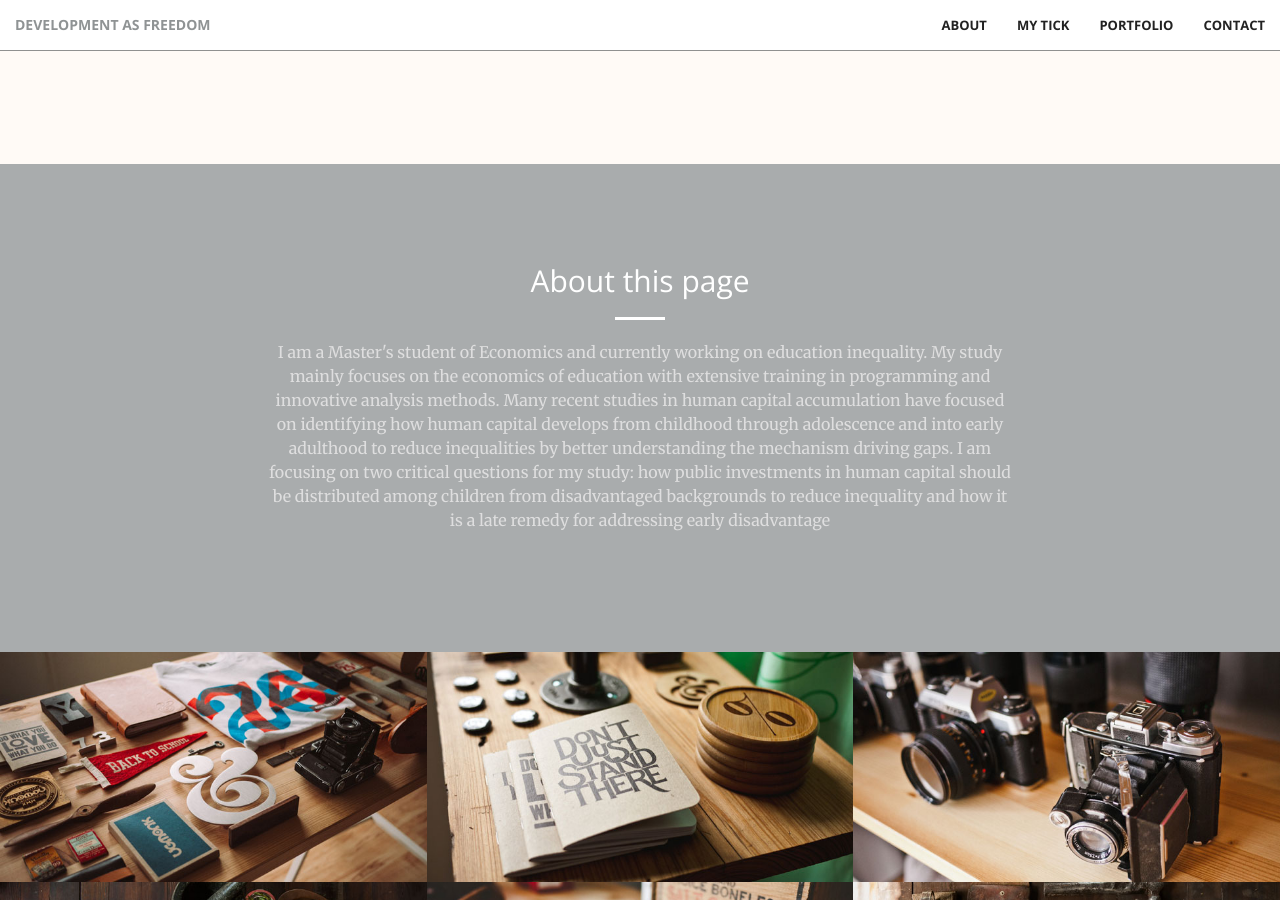
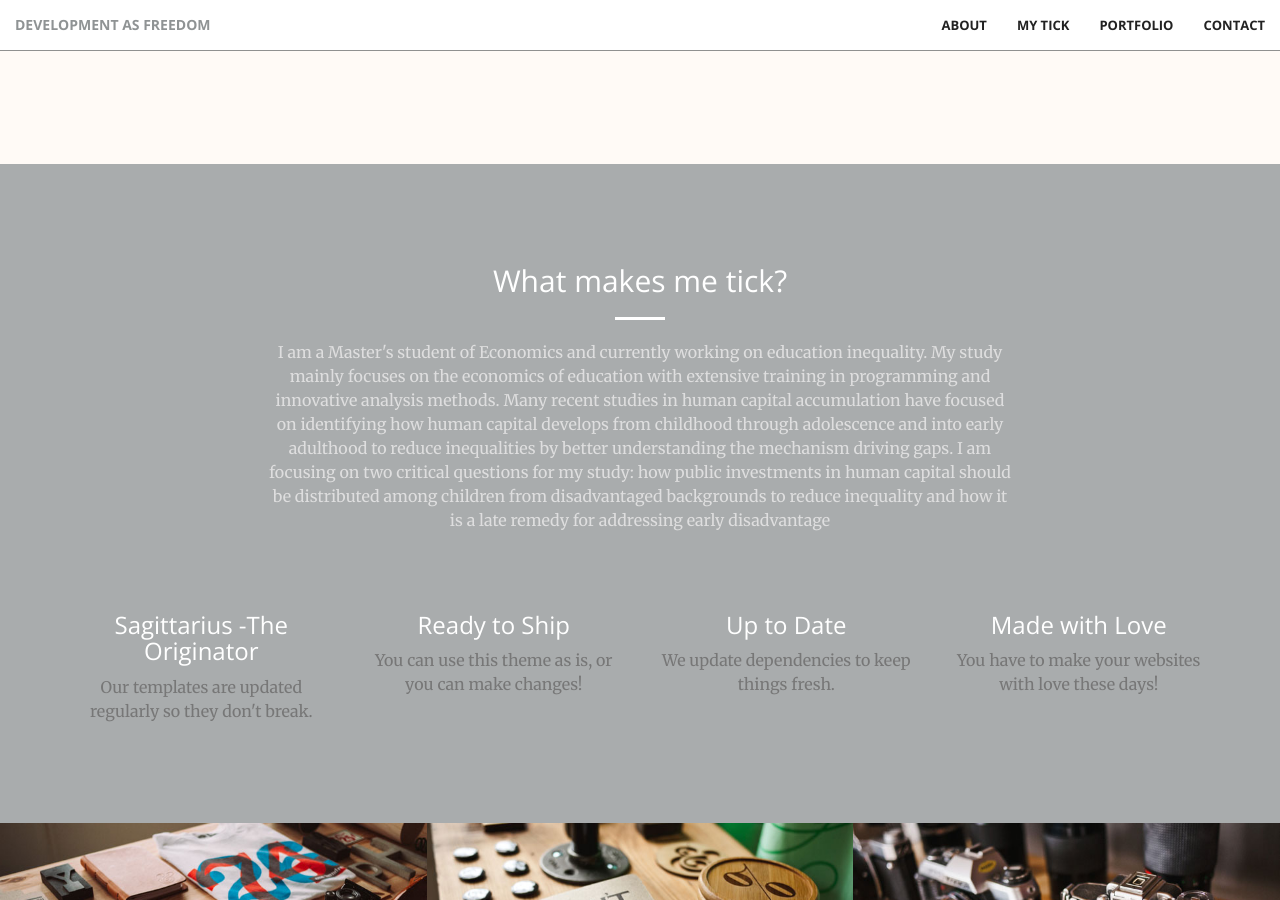
Before and after one commit to non-ceterisparibus/non-ceterisparibus.github.io, a Jekyll site: the page built from index.html, in a window 1280 px wide and 900 px high, scrolled down 736 px. Built offline with Jekyll 4.4.1, drawn with Linux system fonts in a browser that asks for light colours.

Commit message:
Update call-to-action.html

```diff
--- a/_includes/call-to-action.html
+++ b/_includes/call-to-action.html
@@ -2,11 +2,43 @@
     <div class="container">
         <div class="row">
             <div class="col-lg-8 col-lg-offset-2 text-center">
-                <h2 class="section-heading">About this page</h2>
+                <h2 class="section-heading">What makes me tick?</h2>
                 <hr class="light">
                 <p class="text-faded">I am a Master's student of Economics and currently working on education inequality. My study mainly focuses on the economics of education with extensive training in programming and innovative analysis methods. Many recent studies in human capital accumulation have focused on identifying how human capital develops from childhood through adolescence and into early adulthood to reduce inequalities by better understanding the mechanism driving gaps. I am focusing on two critical questions for my study: how public investments in human capital should be distributed among children from disadvantaged backgrounds to reduce inequality and how it is a late remedy for addressing early disadvantage</p>
                 <!-- <a href="#" class="btn btn-default btn-xl">Get Started!</a> -->
             </div>
         </div>
     </div>
+    <div class="container">
+        <div class="row">
+            <div class="col-lg-3 col-md-6 text-center">
+                <div class="service-box">
+                    <i class="fa fa-4x fa-pegasus  wow bounceIn text-primary" data-wow-delay=".0s"></i>
+                    <h3>Sagittarius -The Originator</h3>
+                    <p class="text-muted">Our templates are updated regularly so they don't break.</p>
+                </div>
+            </div>
+            <div class="col-lg-3 col-md-6 text-center">
+                <div class="service-box">
+                    <i class="fa fa-4x fa-book-open wow bounceIn text-primary" data-wow-delay=".1s"></i>
+                    <h3>Ready to Ship</h3>
+                    <p class="text-muted">You can use this theme as is, or you can make changes!</p>
+                </div>
+            </div>
+            <div class="col-lg-3 col-md-6 text-center">
+                <div class="service-box">
+                    <i class="fa fa-4x fa-battle-net wow bounceIn text-primary" data-wow-delay=".2s"></i>
+                    <h3>Up to Date</h3>
+                    <p class="text-muted">We update dependencies to keep things fresh.</p>
+                </div>
+            </div>
+            <div class="col-lg-3 col-md-6 text-center">
+                <div class="service-box">
+                    <i class="fa fa-4x fa-asymmetrik wow bounceIn text-primary" data-wow-delay=".3s"></i>
+                    <h3>Made with Love</h3>
+                    <p class="text-muted">You have to make your websites with love these days!</p>
+                </div>
+            </div>
+        </div>
+    </div>
 </section>
```
